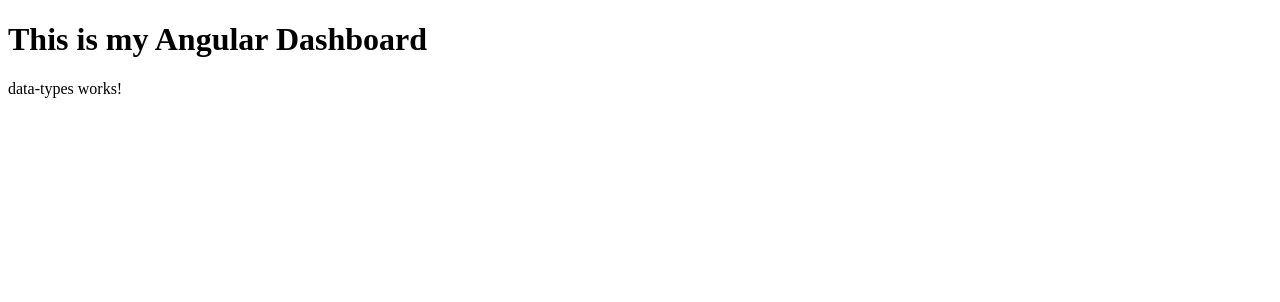
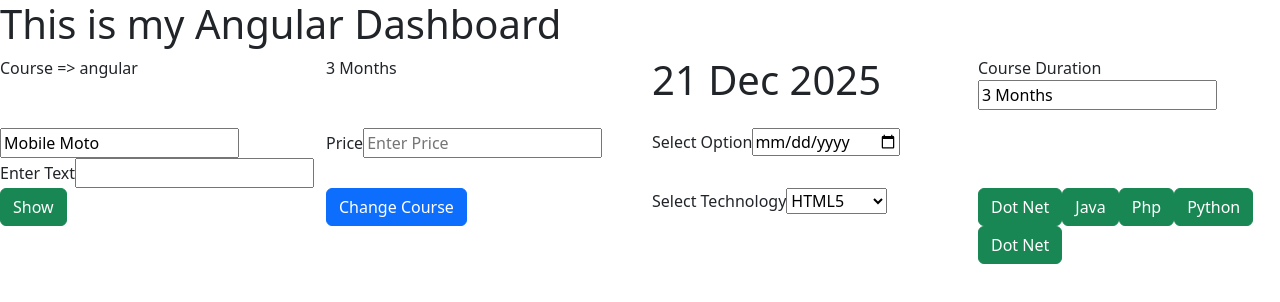
Before and after one commit to SurajPawar15-smart/angular-32, an Angular app: page / in a window 1280 px wide. Shown: the top 302 px of the page. Built offline with nearby package versions, Linux system fonts and the light colour scheme.

Commit message:
day-03 Interpolation+Property Binding+ Event Binding

```diff
--- a/angular.json
+++ b/angular.json
@@ -24,9 +24,7 @@
                 "input": "public"
               }
             ],
-            "styles": [
-              "src/styles.css"
-            ]
+            "styles": ["./node_modules/bootstrap/dist/css/bootstrap.min.css", "src/styles.css"]
           },
           "configurations": {
             "production": {
--- a/package.json
+++ b/package.json
@@ -29,6 +29,7 @@
     "@angular/forms": "^21.0.0",
     "@angular/platform-browser": "^21.0.0",
     "@angular/router": "^21.0.0",
+    "bootstrap": "^5.3.8",
     "rxjs": "~7.8.0",
     "tslib": "^2.3.0"
   },
--- a/src/app/app.html
+++ b/src/app/app.html
@@ -6,5 +6,6 @@
     <td><app-admin></app-admin></td>
   </tr>
 </table> -->
-<app-data-types></app-data-types>
+<!-- <app-data-types></app-data-types> -->
+<app-data-binding></app-data-binding>
 <router-outlet></router-outlet>
--- a/src/app/app.ts
+++ b/src/app/app.ts
@@ -2,11 +2,12 @@
 import { RouterOutlet } from '@angular/router';
 // import { Admin } from './components/admin/admin';
 // import { User } from './components/user/user';
-import { DataTypes } from './components/data-types/data-types';
+//import { DataTypes } from './components/data-types/data-types';
+import { DataBinding } from './components/data-binding/data-binding';
 
 @Component({
   selector: 'app-root',
-  imports: [RouterOutlet, DataTypes],
+  imports: [RouterOutlet, DataBinding],
   templateUrl: './app.html',
   styleUrl: './app.css',
 })
--- /dev/null
+++ b/src/app/components/data-binding/data-binding.html
@@ -0,0 +1,70 @@
+<div class="row">
+    <div class="col-3">
+        Course => <span>{{ course }}</span>
+    </div>
+
+    <div class="col-3">
+        {{ courseDuration }}
+    </div>
+
+    <div class="col-3">
+        <h1>{{ startDate }}</h1>
+    </div>
+
+    <div class="col-3">
+        <label for="courseDuration">Course Duration</label>
+        <input id="courseDuration" type="text" [value]="courseDuration">
+    </div>
+</div>
+
+<div class="row mt-3">
+    <div class="col-3">
+        <input type="text" placeholder="Enter product name" minlength="3"
+            [value]="productName">
+    </div>
+
+    <div class="col-3">
+        <label for="priceInput">Price</label>
+        <input id="priceInput" type="text" [placeholder]="myPlaceholderText">
+    </div>
+
+    <div class="col-3">
+        <label for="dynamicInput">Select Option</label>
+        <input id="dynamicInput" [type]="inputType">
+    </div>
+
+    <div [class]="dangerClassName ">
+        <label for="textInput">Enter Text</label>
+        <input id="textInput" type="text">
+    </div>
+</div>
+<div class="row">
+    <div class="col-3">
+        <button class="btn btn-success" (click)="showWelcome()">Show</button>
+    </div>
+    <div class="col-3">
+        <button class="btn btn-primary" (click)="changeCourse()">Change
+            Course</button>
+    </div>
+    <div class="col-3">
+        <label for="techSelect">Select Technology</label>
+        <select id="techSelect" (change)="onCitychange()">
+            <option value="html5">HTML5</option>
+            <option value="css3">CSS3</option>
+            <option value="javascript">JavaScript</option>
+            <option value="typescript">TypeScript</option>
+        </select>
+    </div>
+    <div class="col-3">
+        <button class="btn btn-success" (click)="setCourseName('Dot Net')">Dot
+            Net</button>
+        <button class="btn btn-success"
+            (click)="setCourseName('Java')">Java</button>
+        <button class="btn btn-success"
+            (click)="setCourseName('Php')">Php</button>
+        <button class="btn btn-success"
+            (click)="setCourseName('Python')">Python</button>
+        <button class="btn btn-success" (click)="setCourseName('NodeJS')">Dot
+            Net</button>
+    </div>
+</div>
--- /dev/null
+++ b/src/app/components/data-binding/data-binding.ts
@@ -0,0 +1,40 @@
+import { Component } from '@angular/core';
+@Component({
+  selector: 'app-data-binding',
+  imports: [],
+  templateUrl: './data-binding.html',
+  styleUrl: './data-binding.css',
+})
+export class DataBinding {
+  course = 'angular';
+  courseDuration = '3 Months';
+  startDate = '21 Dec 2025';
+  productName = 'Mobile Moto';
+  myPlaceholderText = 'Enter Price';
+  inputType = 'date';
+  dangerclassName = 'bg-danger';
+  courseName: string = 'Java';
+  constructor() {
+    const player = 'Sachine';
+    console.log(this.courseDuration);
+
+    setTimeout(() => {
+      this.course = 'ReactJS'; // Angular 17/18/19/20 zoneless ready
+      debugger;
+    }, 3000);
+  }
+
+  showWelcome() {
+    alert('welcome b-32');
+    alert('End Alert');
+  }
+  changeCourse() {
+    this.course = 'Dot Net';
+  }
+  onCitychange() {
+    alert('City got changed...!!!');
+  }
+  setCourseName(courseName: any) {
+    this.course = courseName;
+  }
+}
```
Also changed, not shown: links notes batch-32.txt, src/app/components/data-binding/data-binding.css (added), 2 other files (tests, documents, lock files or other folders).
